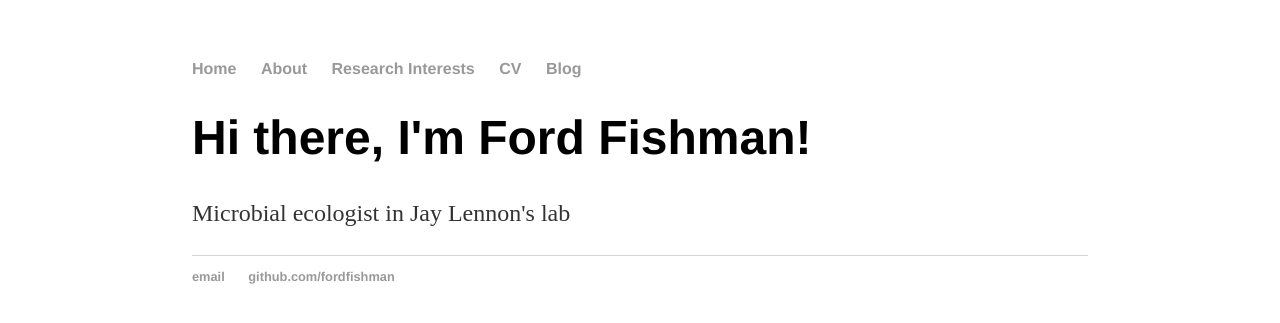
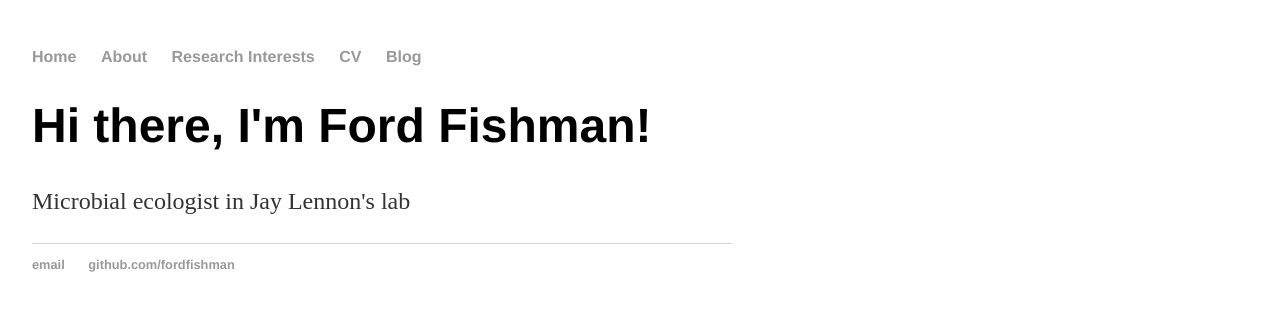
Before and after one commit to fordfishman/fordfishman.github.io, a Jekyll site: the page built from index.html, in a window 1280 px wide. Shown: the top 323 px of the page. Built offline with Jekyll 4.4.1, drawn with Linux system fonts in a browser that asks for light colours.

Commit message:
Added in mobile friendly elements

```diff
--- a/_layouts/default.html
+++ b/_layouts/default.html
@@ -3,6 +3,8 @@
 
 <head>
     <title>{{ page.title }}</title>
+    <!-- Mobile friendly element -->
+    <meta name="viewport" content="width=device-width, initial-scale=1.0">
     <!-- link to main stylesheet -->
     <link rel="stylesheet" type="text/css" href="/css/main.css">
 </head>
--- a/css/main.css
+++ b/css/main.css
@@ -1,6 +1,14 @@
 body {
-    margin: 60px auto;
-    width: 70%;
+  max-width: 700px;
+  padding: 12px;
+  padding-bottom: 0;
+}
+@media only screen and (min-width: 481px) {
+  body {
+    padding-top: 24px;
+    padding-right: 24px;
+    padding-left: 24px;
+  }
 }
 nav ul, footer ul {
     font-family:'Helvetica', 'Arial', 'Sans-Serif';
```
